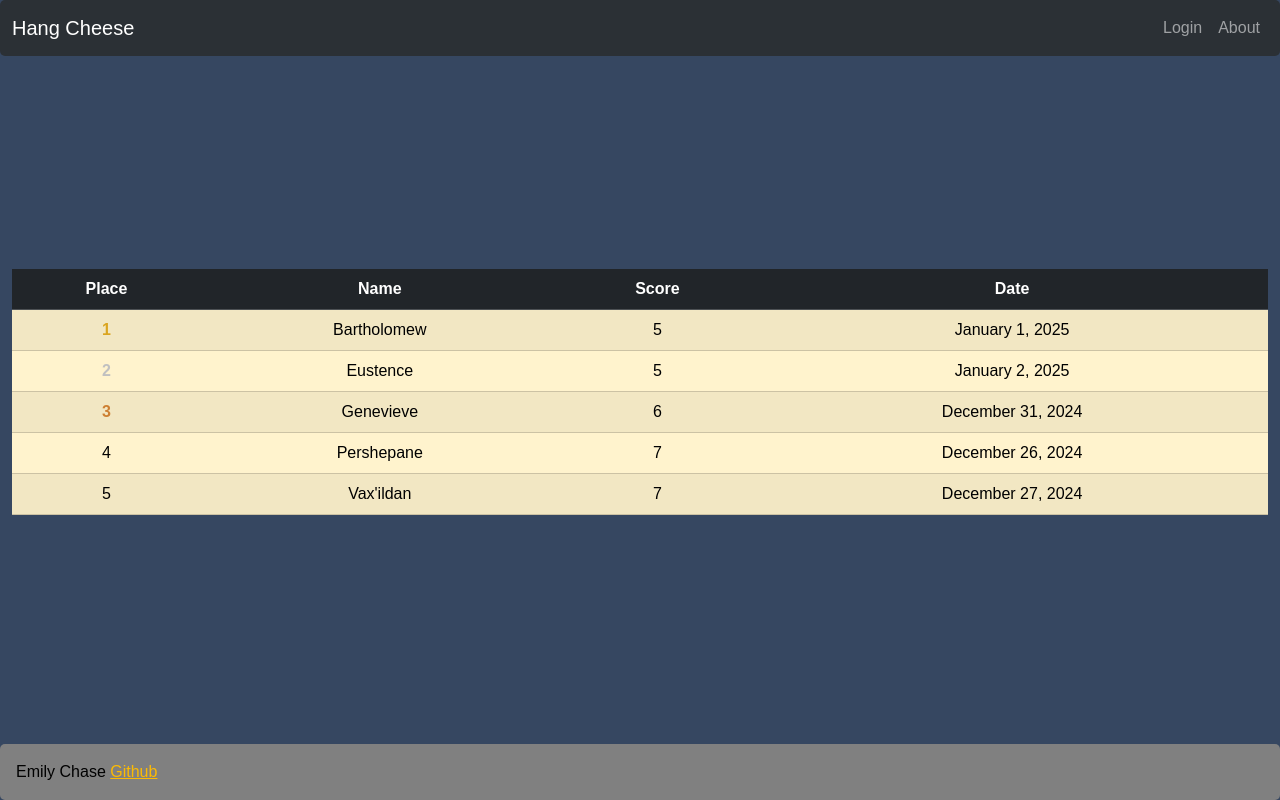
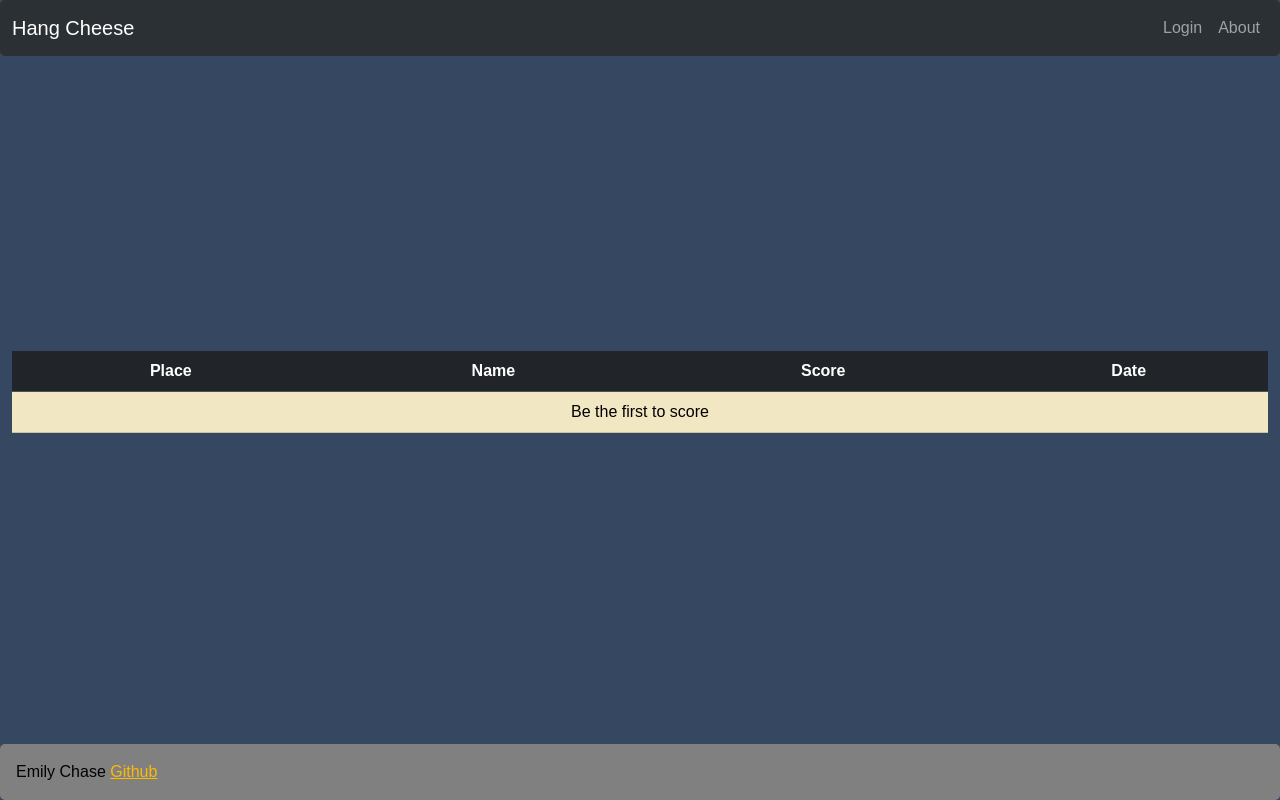
Before and after one commit to emchase8/260_startup, a React (Vite) app in the folder startup-files/: page /score in a window 1280 px wide. Built offline with nearby package versions, Linux system fonts and the light colour scheme.

Commit message:
score page complete

```diff
--- a/startup-files/src/score/score.jsx
+++ b/startup-files/src/score/score.jsx
@@ -3,7 +3,40 @@ import './scoreboard.css';
 import '../app.css';
 
 export function Score() {
-  return (
+    const [scores, set_scores] = React.useState([]);
+
+    React.useState(() => {
+        const scores_text = localStorage.getItem('scores');
+        if (scores_text) {
+            set_scores(JSON.parse(scores_text));
+        }
+    }, []);
+
+    const scores_rows = [];
+    if (scores.length) {
+        for (const [i, score] of scores.entries()) {
+            let class_name = '';
+            if ((i+1) === 1) class_name = 'first';
+            else if ((i+1) === 2) class_name = 'second';
+            else if ((i+1) === 3) class_name = 'third';
+            scores_rows.push(
+                <tr key={i}>
+                    <td className={class_name}>{i+1}</td>
+                    <td>{score.name.split('@')[0]}</td>
+                    <td>{score.score}</td>
+                    <td>{score.date}</td>
+                </tr>
+            );
+        }
+    } else {
+        scores_rows.push(
+            <tr key='0'>
+                <td colSpan='4'>Be the first to score</td>
+            </tr>
+        );
+    }
+
+    return (
     <main className="text-center container-fluid">
       <table className="table table-warning table-striped table-hover">
           <thead className="table-dark">
@@ -14,38 +47,7 @@ export function Score() {
                   <th>Date</th>
               </tr>
           </thead>
-          <tbody>
-              <tr>
-                  <td className="first">1</td>
-                  <td>Bartholomew</td>
-                  <td>5</td>
-                  <td>January 1, 2025</td>
-              </tr>
-              <tr>
-                  <td className="second">2</td>
-                  <td>Eustence</td>
-                  <td>5</td>
-                  <td>January 2, 2025</td>
-              </tr>
-              <tr>
-                  <td className="third">3</td>
-                  <td>Genevieve</td>
-                  <td>6</td>
-                  <td>December 31, 2024</td>
-              </tr>
-              <tr>
-                  <td>4</td>
-                  <td>Pershepane</td>
-                  <td>7</td>
-                  <td>December 26, 2024</td>
-              </tr>
-              <tr>
-                  <td>5</td>
-                  <td>Vax'ildan</td>
-                  <td>7</td>
-                  <td>December 27, 2024</td>
-              </tr>
-          </tbody>
+          <tbody id="scores">{scores_rows}</tbody>
       </table>
     </main>
   );
```
